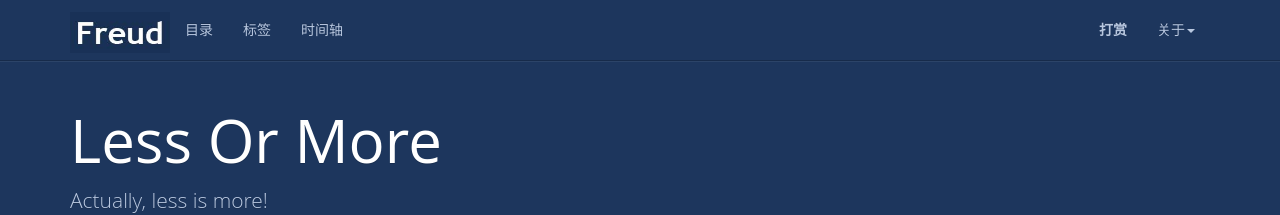
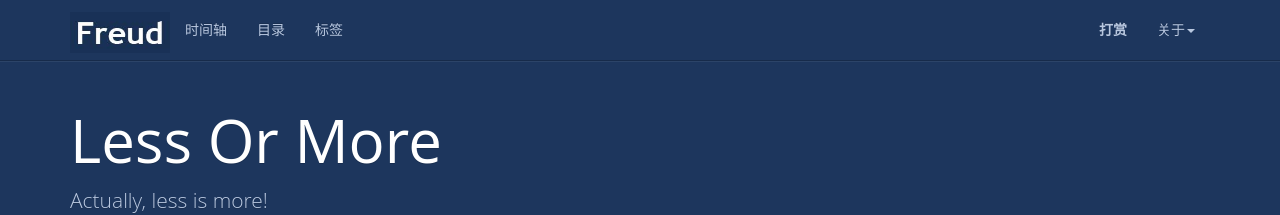
Before and after one commit to improve100/improve100.github.io, a Jekyll site: the page built from index.html, in a window 1280 px wide. Shown: the top 215 px of the page. Built offline with Jekyll 4.4.1, drawn with Linux system fonts in a browser that asks for light colours; nearby versions of some CDN libraries; the list of posts is cut into pages by our own code; comment, search, counter and statistics services are not loaded.

Commit message:
Update header.html

```diff
--- a/_includes/header.html
+++ b/_includes/header.html
@@ -13,13 +13,13 @@
     <nav class="collapse navbar-collapse bs-navbar-collapse" role="navigation">
       <ul class="nav navbar-nav">
         <li>
+          <a href="{{ '/' | prepend: site.baseurl }}">时间轴</a>
+        </li>
+        <li>
           <a href="{{ '/categories/' | prepend: site.baseurl }}">目录</a>
         </li>
         <li>
           <a href="{{ '/tag' | prepend: site.baseurl }}">标签</a>
-        </li>
-        <li>
-          <a href="{{ '/' | prepend: site.baseurl }}">时间轴</a>
         </li>
       </ul>
       <ul class="nav navbar-nav navbar-right">
```
